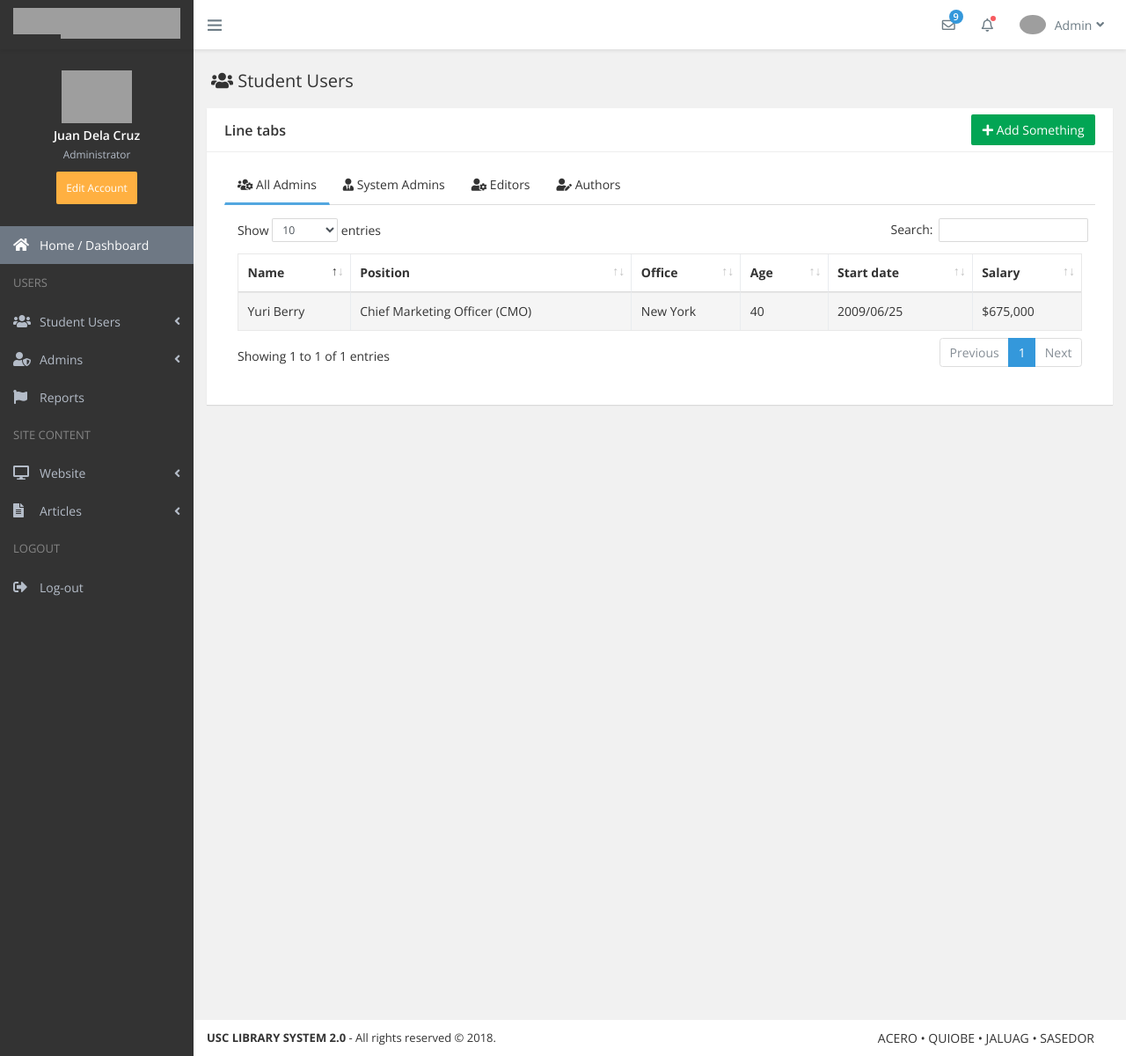
After one commit to lance173/capstone-admin, a PHP site: page /views/admin-table.php in a window 1280 px wide. The commit adds this page. Shown: the whole page at 88% size. Run offline with PHP 8.4, Linux system fonts and the light colour scheme; some libraries are stand-ins or nearby versions; grey boxes are pictures that could not be loaded.

Commit message:
10/14/18 23:11

```diff
--- /dev/null
+++ b/views/admin-table.php
@@ -0,0 +1,85 @@
+<?php
+    require('header.php');
+    include('nav.php');
+?>
+
+
+        <div class="content-wrapper">
+            <!-- START PAGE CONTENT-->
+            <div class="page-heading">
+                <h3 class="page-title"> <i class="sidebar-item-icon fa fa-users"></i> Student Users </h3>
+            </div>
+
+            <div class="row">
+                    <div class="col-md-12">
+                        <div class="ibox">
+                            <div class="ibox-head">
+                                <div class="ibox-title">Line tabs</div>
+                                <div> <button class="btn add-btn"> <i class="fas fa-plus"></i> Add Something</button> </div>
+                            </div>
+                            <div class="ibox-body">
+                                <ul class="nav nav-tabs tabs-line">
+                                    <li class="nav-item">
+                                        <a class="nav-link active" href="#tab-7-1" data-toggle="tab"><i class="fas fa-users-cog"></i> All Admins</a>
+                                    </li>
+                                    <li class="nav-item">
+                                        <a class="nav-link" href="#tab-7-2" data-toggle="tab"><i class="fas fa-user-tie"></i> System Admins</a>
+                                    </li>
+                                    <li class="nav-item">
+                                        <a class="nav-link" href="#tab-7-3" data-toggle="tab"><i class="fa fa-user-cog"></i> Editors</a>
+                                    </li>
+                                    <li class="nav-item">
+                                        <a class="nav-link" href="#tab-7-4" data-toggle="tab"><i class="fa fa-user-edit"></i> Authors</a>
+                                    </li>
+                                </ul>
+                                <div class="tab-content">
+                                    <div class="tab-pane fade show active" id="tab-7-1">
+
+                                         <table class="table table-striped table-bordered table-hover" id="example-table" cellspacing="0" width="100%">
+                                            <thead>
+                                                <tr>
+                                                    <th>Name</th>
+                                                    <th>Position</th>
+                                                    <th>Office</th>
+                                                    <th>Age</th>
+                                                    <th>Start date</th>
+                                                    <th>Salary</th>
+                                                </tr>
+                                            </thead>
+                                            <tbody>
+                                                <tr>
+                                                    <td>Yuri Berry</td>
+                                                    <td>Chief Marketing Officer (CMO)</td>
+                                                    <td>New York</td>
+                                                    <td>40</td>
+                                                    <td>2009/06/25</td>
+                                                    <td>$675,000</td>
+                                                </tr>
+                                            </tbody>
+                                        </table>
+
+                                    </div>
+                                    <div class="tab-pane" id="tab-7-2">
+
+                                        Display All System admins.
+
+                                    </div>
+                                    <div class="tab-pane fade"  id="tab-7-3">
+
+                                    Display All Editors.
+
+                                    </div>
+                                    <div class="tab-pane fade"  id="tab-7-4">
+
+                                    Display All Authors.
+
+                                    </div>
+                                </div><br></div>
+                        </div>
+                    </div>
+
+
+                <!--content-wrapper closing tag will be found in footer.php -->
+<?php
+    require('footer.php');
+?>
--- a/views/nav.php
+++ b/views/nav.php
@@ -200,7 +200,7 @@
                             <span class="nav-label">Admins</span><i class="fa fa-angle-left arrow"></i></a>
                         <ul class="nav-2-level collapse">
                             <li>
-                                <a href="form_basic.html">All Admin Users</a>
+                                <a href="admin-table.php">All Admin Users</a>
                             </li>
                             <li>
                                 <a href="add-useradmin.php">Add New</a>
```
